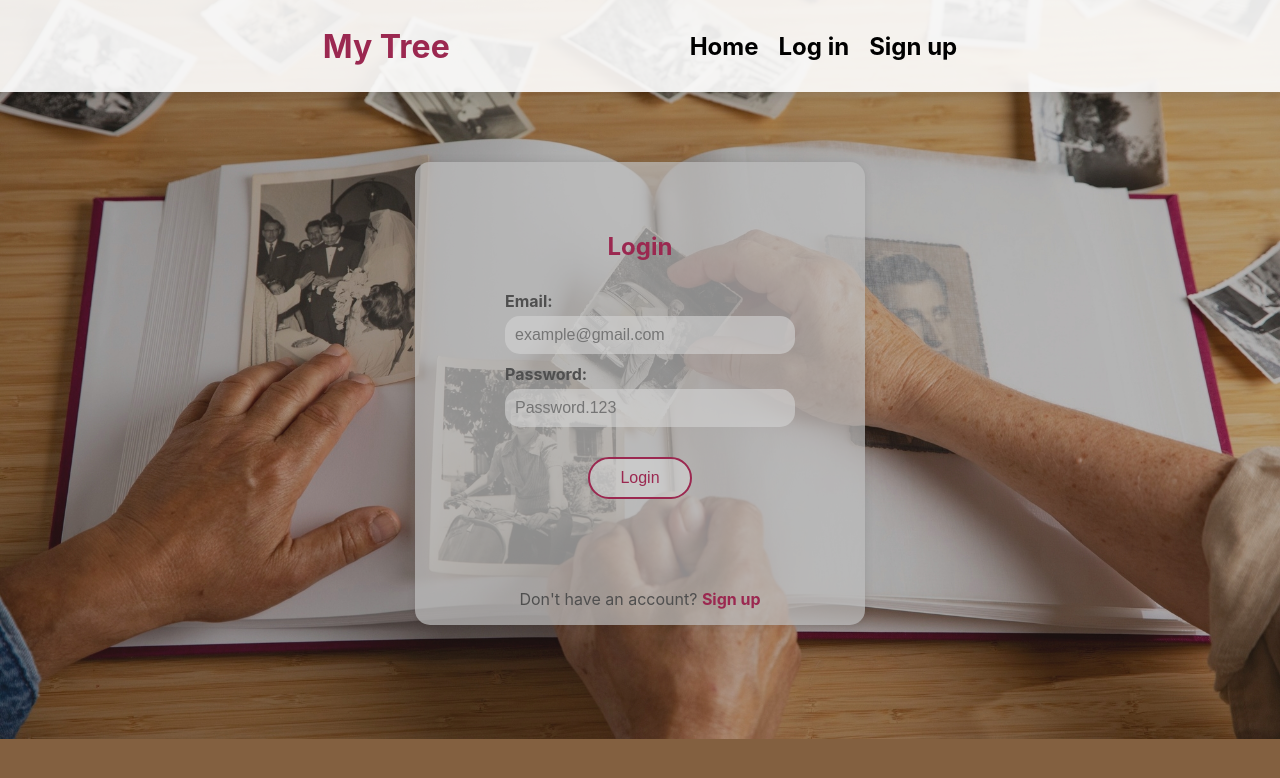
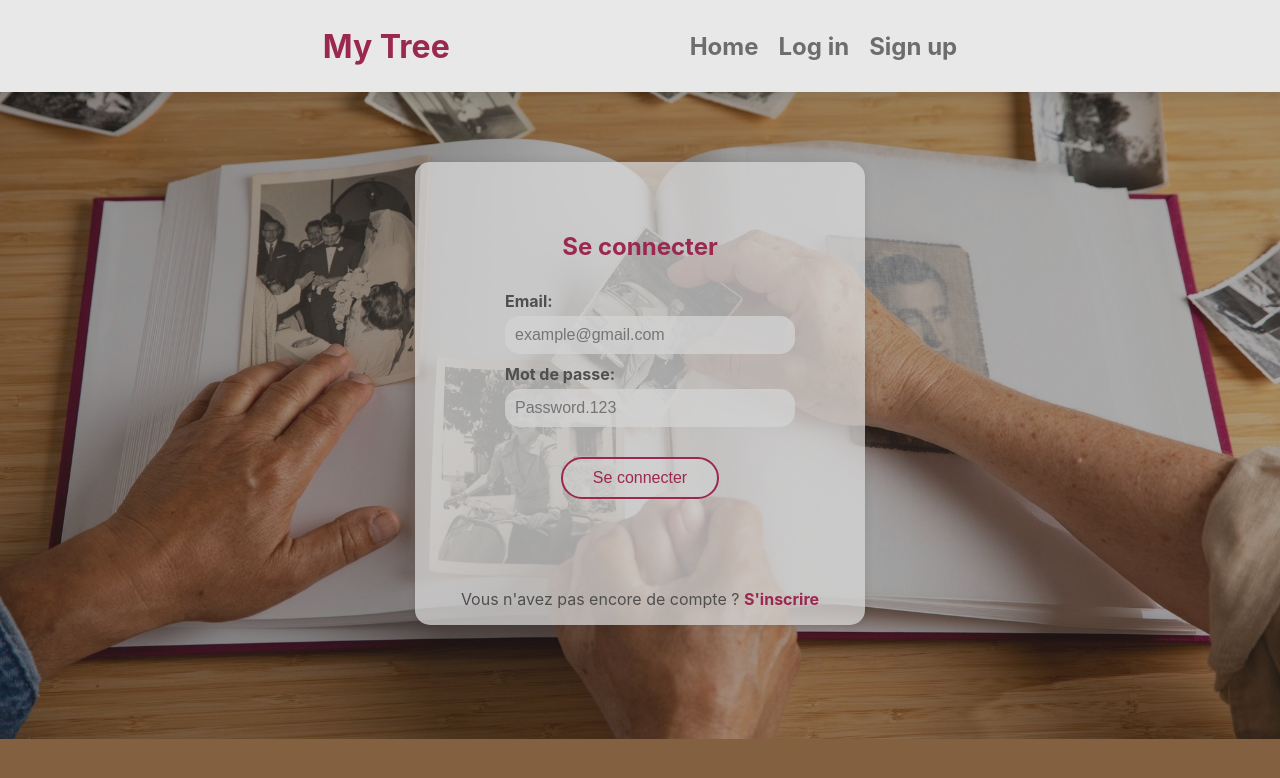
Before and after one commit to ClaraGallen/MyTree, a React (Create React App) app in the folder frontend/: page /login in a window 1280 px wide. Shown: the top 778 px of the page. Built offline with nearby package versions, Linux system fonts and the light colour scheme.

Commit message:
english to french

```diff
--- a/frontend/src/components/styles/Navbar.css
+++ b/frontend/src/components/styles/Navbar.css
@@ -2,7 +2,7 @@
   display: flex;
   align-items: center;
   justify-content: center;
-  background-color: rgba(255, 255, 255, 0.897);
+  background-color: rgb(232, 232, 232);
   box-shadow: 0px 5px 10px rgba(0, 0, 0, 0.1);
 }
 
@@ -27,19 +27,26 @@
 }
 
 .nav-link {
-  color: rgb(0, 0, 0);
+  color: rgb(109, 109, 109);
   /* text-shadow: 0px 0px 8px rgba(74, 74, 74, 0.8); */
   text-decoration: none;
   transition: color 0.3s ease;
 }
 
-.nav-link:hover,
-.nav-link:focus,
-.nav-link:active {
-  color: rgb(74, 74, 74);
-  /* text-shadow: 0px 0px 8px rgba(255, 255, 255, 0.8); */
+.nav-link:hover::after,
+.nav-link:focus::after,
+.nav-link:active::after {
+  content: "";
+  display: block;
+  width: 100%;
+  height: 4px;
+  background-color: rgb(109, 109, 109);
+  color: rgb(109, 109, 109);
+  position: relative;
+  bottom: -5px;
+  left: 0;
+}
 
-}
 
 .navContainer {
   padding-bottom: 20px;
--- a/frontend/src/index.css
+++ b/frontend/src/index.css
@@ -4,7 +4,7 @@ body {
     'Ubuntu', 'Cantarell', 'Fira Sans', 'Droid Sans', 'Helvetica Neue',
     sans-serif;
   background-color: #836040; /* Fond gris foncé */
-  background-image: url('./pages/img/2149548451.jpg'); /* Remplacez 'chemin/vers/votre/image.jpg' par le chemin de votre image */
+  background-image: url('./pages/img/21495484511.jpg'); /* Remplacez 'chemin/vers/votre/image.jpg' par le chemin de votre image */
   background-size: cover; /* Ajuste la taille de l'image pour couvrir tout l'arrière-plan */
   background-position: center; /* Centre l'image de fond */
   background-repeat: no-repeat; /* Empêche la répétition de l'image de fond */
--- a/frontend/src/pages/Dashboard.jsx
+++ b/frontend/src/pages/Dashboard.jsx
@@ -7,8 +7,8 @@ export default function Dashboard({ isLoggedIn }) {
   if (!isLoggedIn) {
     return (
       <div className="text-container">
-        <h1 id="title">You need to log in to access the dashboard.</h1>
-        <Link to="/login" id="start-button">Log in</Link>
+        <h1 id="title">Vous devez être connecté pour accéder à cette page.</h1>
+        <Link to="/login" id="start-button">Se connecter</Link>
         <br></br>
         <br></br>
         <br></br>
--- a/frontend/src/pages/HomePage.jsx
+++ b/frontend/src/pages/HomePage.jsx
@@ -6,11 +6,11 @@ import "./styles/HomePage.css";
 export default function HomePage() {
     return (
         <div className="text-container">
-            <h1 id="title">Explore Your Family Roots</h1>
-            <p id="subtitle">Uncover the fascinating history of your family through the generations with
-             Genealogy Tree. Our user-friendly platform allows you to create interactive family trees,
-             trace family connections, and discover untold stories about your ancestors.</p>
-            <Link to="/register" id="start-button">Start Now</Link>
+            <h1 id="title">Explorez les Racines de Votre Famille</h1>
+            <p id="subtitle">Découvrez l'histoire fascinante de votre famille à travers les générations avec
+     Arbre Généalogique. Notre plateforme conviviale vous permet de créer des arbres généalogiques interactifs,
+     de retracer les liens familiaux et de découvrir des histoires inédites sur vos ancêtres.</p>
+            <Link to="/register" id="start-button">Commencer</Link>
         </div>
     );
 };
--- a/frontend/src/pages/LoginPage.jsx
+++ b/frontend/src/pages/LoginPage.jsx
@@ -26,7 +26,7 @@ export default function Login({ onLogin }) {
             }
         } catch (error) {
             console.error('Error:', error);
-            setError(error.response.data.error || error.response.data.message || 'An error occurred'); // Afficher le message / l'erreur
+            setError(error.response.data.error || error.response.data.message || 'Une erreur s\'est produite'); // Afficher le message / l'erreur
         }
 
     };
@@ -34,16 +34,16 @@ export default function Login({ onLogin }) {
     return (
         <div>
             <div className="login-container">
-                <h2>Login</h2>
+                <h2>Se connecter</h2>
                 <form onSubmit={handleSubmit}>
                     <label htmlFor="email">Email:</label>
                     <input type="email" placeholder="example@gmail.com" id="email" value={email} onChange={(e) => setEmail(e.target.value)} required />
-                    <label htmlFor="password">Password:</label>
+                    <label htmlFor="password">Mot de passe:</label>
                     <input type="password" id="password" placeholder="Password.123" value={password} onChange={(e) => setPassword(e.target.value)} required />
-                    <button type="submit">Login</button>
+                    <button type="submit">Se connecter</button>
                 </form>
                 {error && <p className="error-message">{error}</p>}
-                <p>Don't have an account? <Link to="/register">Sign up</Link></p>
+                <p>Vous n'avez pas encore de compte ? <Link to="/register">S'inscrire</Link></p>
             </div>
         </div>
     );
--- a/frontend/src/pages/SignupPage.jsx
+++ b/frontend/src/pages/SignupPage.jsx
@@ -26,14 +26,14 @@ export default function Signup() {
                 if (password1.length >= 6 && /[a-zA-Z]/.test(password1) && /[0-9]/.test(password1)) {
                     setStep(2);
                 } else {
-                    setError("Password must contain at least 6 characters (letters and numbers).");
+                    setError("Le mot de passe doit contenir 6 caractères (chiffres et lettres).");
                 }
             } else {
-                setError("The passwords are not the same.");
+                setError("Les mots de passe ne sont pas identiques.");
             }
         } catch (error) {
             console.error('Error:', error);
-            setError(error.response.data.error || error.response.data.message || 'An error occurred');
+            setError(error.response.data.error || error.response.data.message || 'Une erreur s\'est produite');
         }
     };
 
@@ -44,7 +44,7 @@ export default function Signup() {
             window.location.href = '/login';
         } catch (error) {
             console.error('Error:', error);
-            setError(error.response.data.error || error.response.data.message || 'An error occurred');
+            setError(error.response.data.error || error.response.data.message || 'Une erreur s\'est produite');
             setStep(1);
         }
     };
@@ -53,52 +53,58 @@ export default function Signup() {
         <div>
             {step === 1 && (
                 <div className="login-container">
-                    <h2>Sign up</h2>
+                    <h2>S'inscrire</h2>
                     <form onSubmit={handleFirstStepSubmit}>
                         <label htmlFor="email">Email:</label>
                         <input type="email" placeholder="example@gmail.com" id="email" value={email} onChange={(e) => setEmail(e.target.value)} required />
-                        <label htmlFor="password">Password:</label>
+                        <label htmlFor="password">Mot de passe:</label>
                         <input type="password" id="password1" placeholder="Password.123" value={password1} onChange={(e) => setPassword1(e.target.value)} required />
-                        <label htmlFor="password">Verify the password:</label>
+                        <label htmlFor="password">Vérifier le mot de passe:</label>
                         <input type="password" id="password2" placeholder="Password.123" value={password2} onChange={(e) => setPassword2(e.target.value)} required />
-                        <button type="submit">Next</button>
+                        <button type="submit">Suivant</button>
                     </form>
                     {error && <p className="error-message">{error}</p>}
-                    <p>Have you an account? <Link to="/login">Log in</Link></p>
+                    <p>Vous avez déjà un compte ? <Link to="/login">Se connecter</Link></p>
                 </div>
             )}
 
             {step === 2 && (
                 <div className="login-container">
-                    <h2>Sign up</h2>
+                    <h2>Informations personnelles</h2>
                     <form onSubmit={handleSubmit}>
-                        <label htmlFor="nom">Lastname*:</label>
+                        <label htmlFor="nom">Nom de famille*:</label>
                         <input type="text" id="nom" value={nom} onChange={(e) => setNom(e.target.value)} required />
-                        <label htmlFor="prenom">Firstname*:</label>
+                        <label htmlFor="prenom">Prénom*:</label>
                         <input type="text" id="prenom" value={prenom} onChange={(e) => setPrenom(e.target.value)} required />
-                        <label htmlFor="sexe">Gender*:</label>
+                        <label htmlFor="sexe">Genre*:</label>
                         <select id="sexe" value={sexe} onChange={(e) => setSexe(e.target.value)} required>
-                            <option value="Homme">Male</option>
-                            <option value="Femme">Female</option>
+                            <option value="Homme">Homme</option>
+                            <option value="Femme">Femme</option>
                         </select>
-                        <label htmlFor="photo">Picture:</label>
+                        <label htmlFor="photo">Photo:</label>
                         <input type="file" id="photo" accept="image/*" onChange={(e) => setPhoto(e.target.files[0])} />
-                        <label htmlFor="dateNaissance">Date of birth:</label>
+                        <label htmlFor="dateNaissance">Date de naissnce:</label>
                         <input type="date" id="dateNaissance" value={dateNaissance} onChange={(e) => setDateNaissance(e.target.value)} />
-                        <label htmlFor="dateDeces">Date of death:</label>
+                        <label htmlFor="dateDeces">Date de mort:</label>
                         <input type="date" id="dateDeces" value={dateDeces} onChange={(e) => setDateDeces(e.target.value)} />
-                        <label htmlFor="professions">Job:</label>
+                        <label htmlFor="professions">Profession:</label>
                         <input type="text" id="professions" value={professions} onChange={(e) => setProfessions(e.target.value)} />
-                        <label htmlFor="adresse">Adress:</label>
+                        <label htmlFor="adresse">Adresse:</label>
                         <input type="text" id="adresse" value={adresse} onChange={(e) => setAdresse(e.target.value)} />
-                        <label htmlFor="tel">Telephone number:</label>
+                        <label htmlFor="tel">Téléphone:</label>
                         <input type="tel" id="tel" value={tel} onChange={(e) => setTel(e.target.value)} />
-                        <button type="submit">Sign Up</button>
+                        <button type="submit">S'inscrire</button>
                     </form>
-                    <p>(*): This filed is required.</p>
+                    <p>(*): Ce champs est requis.</p>
                     {error && <p className="error-message">{error}</p>}
                 </div>
+
             )}
+        <br></br>
+        <br></br>
+        <br></br>
+        <br></br>
+
         </div>
     );
 }
--- a/frontend/src/pages/styles/LoginPage.css
+++ b/frontend/src/pages/styles/LoginPage.css
@@ -2,7 +2,7 @@
     width: 450px;
     margin: 0 auto;
     padding-top: 50px;
-    background-color: rgba(190, 190, 190, 0.715);
+    background-color: rgba(217, 217, 217, 0.737);
     border-radius: 15px;
     box-shadow: 0 0 10px rgba(0, 0, 0, 0.1);
     display: flex;
@@ -42,7 +42,7 @@
     font-size: 16px;
     border-radius: 15px;
     border: none;
-    background-color: rgba(212, 212, 212, 0.616);
+    background-color: rgba(212, 212, 212, 0.772);
 }
 
 .login-container label {
```
Also changed, not shown: frontend/src/pages/img/21495484511.jpg (added).
